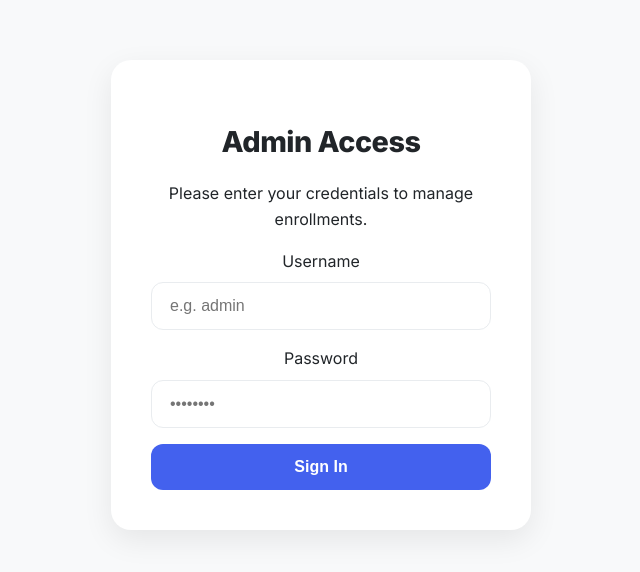
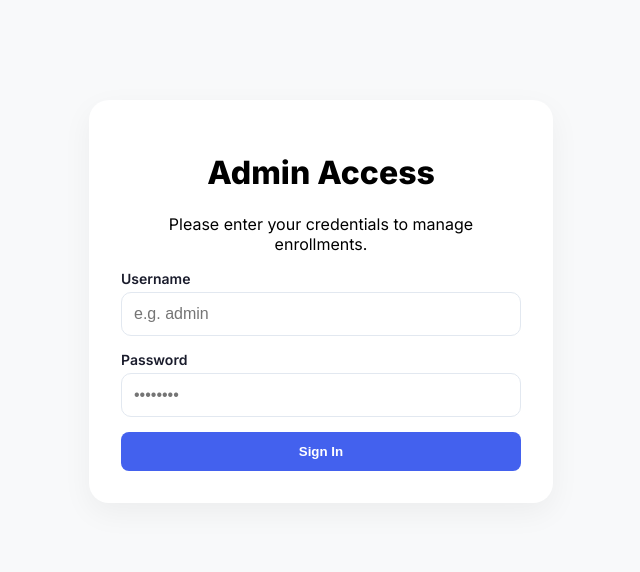
Before and after one commit to SpaceWebpages/admin-panel, a plain HTML site: page index.html in a window 1280 px wide. Shown: the whole page, without its empty margins (319-959 px from the left). Drawn offline with Linux system fonts and the light colour scheme.

Commit message:
Update admin-style.css

```diff
--- a/admin-style.css
+++ b/admin-style.css
@@ -1,142 +1,107 @@
-/* Color Variables */
 :root {
     --primary: #4361ee;
-    --primary-light: #4895ef;
-    --success: #4cc9f0;
-    --danger: #f72585;
-    --dark: #212529;
-    --gray: #6c757d;
-    --light-bg: #f8f9fa;
-    --white: #ffffff;
-    --shadow: 0 10px 30px rgba(0, 0, 0, 0.08);
+    --danger: #ef233c;
+    --success: #2ec4b6;
+    --dark: #1a1c2c;
+    --gray: #64748b;
+    --bg: #f8f9fa;
 }
 
 body {
-    font-family: 'Inter', system-ui, -apple-system, sans-serif;
-    background-color: var(--light-bg);
-    color: var(--dark);
+    font-family: 'Inter', sans-serif;
+    background-color: var(--bg);
     margin: 0;
-    padding: 20px;
-    line-height: 1.6;
+    display: flex;
+    justify-content: center;
+    align-items: flex-start;
+    min-height: 100vh;
 }
 
-/* Responsive Main Container */
 .admin-container {
+    background: white;
+    width: 95%;
     max-width: 1000px;
-    width: 95%;
-    margin: 40px auto;
-    background: var(--white);
-    padding: 2.5rem;
+    margin: 40px 20px;
+    padding: 2rem;
     border-radius: 20px;
-    box-shadow: var(--shadow);
-    box-sizing: border-box;
+    box-shadow: 0 10px 30px rgba(0,0,0,0.05);
 }
 
-/* Login Specific Container Adjustment */
+/* Login Box Adjustment */
 #loginSection {
-    max-width: 420px;
+    max-width: 400px;
+    margin-top: 100px;
     text-align: center;
 }
 
-h1 {
-    font-size: 1.8rem;
-    font-weight: 800;
-    margin-bottom: 10px;
-    letter-spacing: -0.5px;
+.form-group {
+    text-align: left;
+    margin-bottom: 15px;
 }
 
-/* Form Styling */
-input[type="text"],
-input[type="password"] {
-    width: 100%;
-    padding: 14px 18px;
-    margin: 8px 0 16px 0;
-    border: 1.5px solid #e9ecef;
-    border-radius: 12px;
-    font-size: 1rem;
-    transition: all 0.3s ease;
-    box-sizing: border-box;
+label {
+    display: block;
+    font-size: 14px;
+    font-weight: 600;
+    margin-bottom: 5px;
+    color: var(--dark);
 }
 
-input:focus {
-    outline: none;
-    border-color: var(--primary);
-    box-shadow: 0 0 0 4px rgba(67, 97, 238, 0.1);
+input {
+    width: 100%;
+    padding: 12px;
+    border: 1px solid #e2e8f0;
+    border-radius: 10px;
+    box-sizing: border-box;
+    font-size: 16px;
 }
 
-button {
-    cursor: pointer;
-    font-weight: 600;
-    border-radius: 12px;
-    padding: 14px 24px;
-    border: none;
-    transition: all 0.3s ease;
-}
-
-#loginBtn {
-    background: var(--primary);
-    color: var(--white);
-    width: 100%;
-    font-size: 1rem;
-}
-
-#loginBtn:hover {
-    background: var(--primary-light);
-    transform: translateY(-2px);
-}
-
-#logoutBtn {
-    background: #fff0f3;
-    color: var(--danger);
-    padding: 8px 16px;
-}
-
-#logoutBtn:hover {
-    background: var(--danger);
-    color: white;
-}
-
-/* Table Styling */
-.table-wrapper {
-    overflow-x: auto;
-    margin-top: 30px;
-    border-radius: 12px;
-    border: 1px solid #eee;
-}
-
-table {
-    width: 100%;
-    border-collapse: collapse;
-    background: var(--white);
-}
-
-th {
-    background: #fdfdfd;
-    color: var(--gray);
-    text-transform: uppercase;
-    font-size: 0.75rem;
-    font-weight: 700;
-    letter-spacing: 1px;
-    padding: 16px;
-    text-align: left;
-    border-bottom: 2px solid #f1f3f5;
-}
-
-td {
-    padding: 16px;
-    border-bottom: 1px solid #f1f3f5;
-    font-size: 0.95rem;
-}
-
-tr:hover td {
-    background-color: #f8faff;
+/* Dashboard Header */
+.dashboard-header {
+    display: flex;
+    justify-content: space-between;
+    align-items: center;
+    border-bottom: 2px solid #f1f5f9;
+    padding-bottom: 20px;
+    margin-bottom: 20px;
 }
 
 #count {
     background: var(--primary);
     color: white;
-    padding: 4px 12px;
-    border-radius: 50px;
-    font-size: 0.85rem;
-    font-weight: bold;
+    padding: 2px 10px;
+    border-radius: 20px;
+    font-size: 14px;
 }
+
+/* Buttons */
+button {
+    cursor: pointer;
+    border: none;
+    border-radius: 8px;
+    font-weight: 600;
+    transition: 0.2s;
+}
+
+#loginBtn {
+    background: var(--primary);
+    color: white;
+    width: 100%;
+    padding: 12px;
+}
+
+#logoutBtn {
+    background: #fee2e2;
+    color: var(--danger);
+    padding: 8px 16px;
+}
+
+.btn-edit { background: #e0f2fe; color: #0ea5e9; padding: 6px 12px; margin-right: 5px; }
+.btn-delete { background: #fee2e2; color: var(--danger); padding: 6px 12px; }
+
+/* Table Styles */
+.table-responsive { overflow-x: auto; }
+table { width: 100%; border-collapse: collapse; }
+th { text-align: left; color: var(--gray); font-size: 13px; padding: 12px; border-bottom: 2px solid #f1f5f9; }
+td { padding: 15px 12px; border-bottom: 1px solid #f1f5f9; font-size: 15px; }
+tr:hover { background: #fcfdfe; }
```
